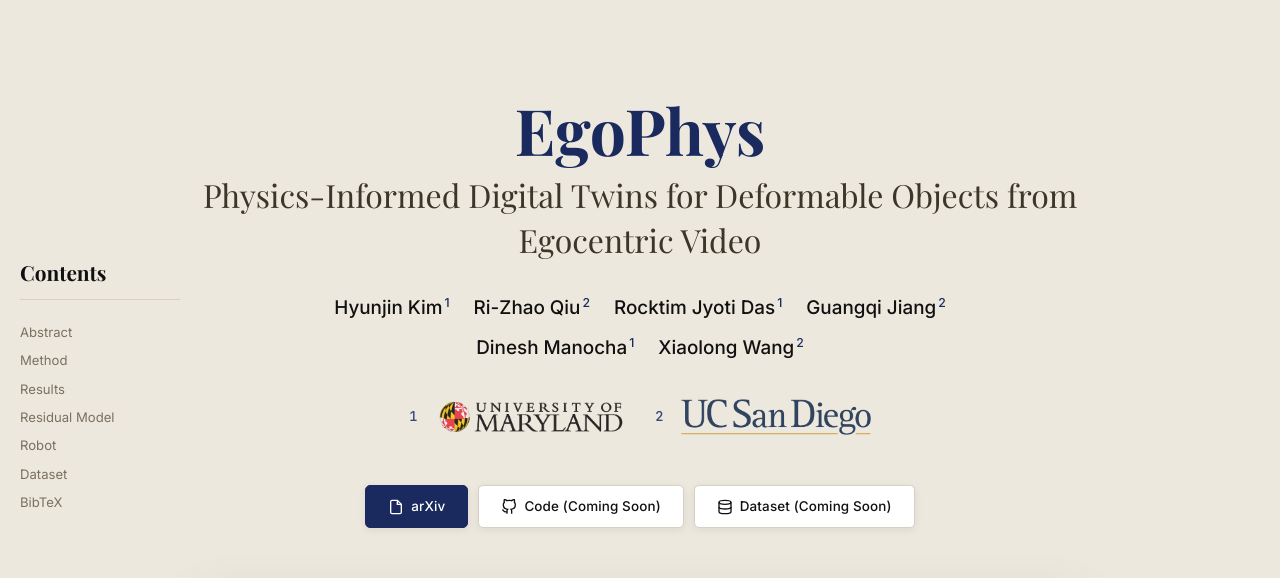
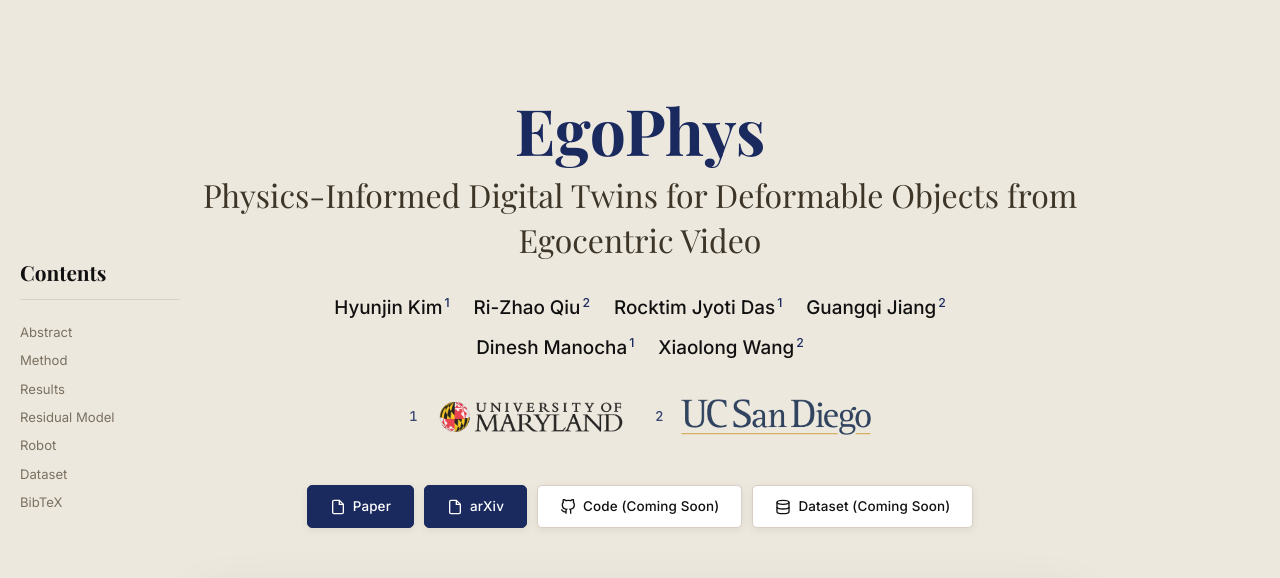
Before and after one commit to hjhyunjinkim/EgoPhys, a plain HTML site: page index.html in a window 1280 px wide. Shown: the top 578 px of the page. Drawn offline with nearby package versions, Linux system fonts and the light colour scheme; a web font is replaced by a local one.

Commit message:
update paper

```diff
--- a/index.html
+++ b/index.html
@@ -80,10 +80,10 @@
     </div>
 
     <div class="hero-links">
-      <!-- <a href="./assets/egophys.pdf" class="btn btn-primary">
+      <a href="./assets/egophys.pdf" class="btn btn-primary">
         <svg viewBox="0 0 24 24" fill="none" stroke="currentColor" stroke-width="2"><path d="M14 2H6a2 2 0 00-2 2v16a2 2 0 002 2h12a2 2 0 002-2V8z"/><polyline points="14 2 14 8 20 8"/></svg>
         Paper
-      </a> -->
+      </a>
       <a href="https://arxiv.org/abs/2606.16202" class="btn btn-primary">
         <svg viewBox="0 0 24 24" fill="none" stroke="currentColor" stroke-width="2"><path d="M14 2H6a2 2 0 00-2 2v16a2 2 0 002 2h12a2 2 0 002-2V8z"/><polyline points="14 2 14 8 20 8"/></svg>
         arXiv
```
